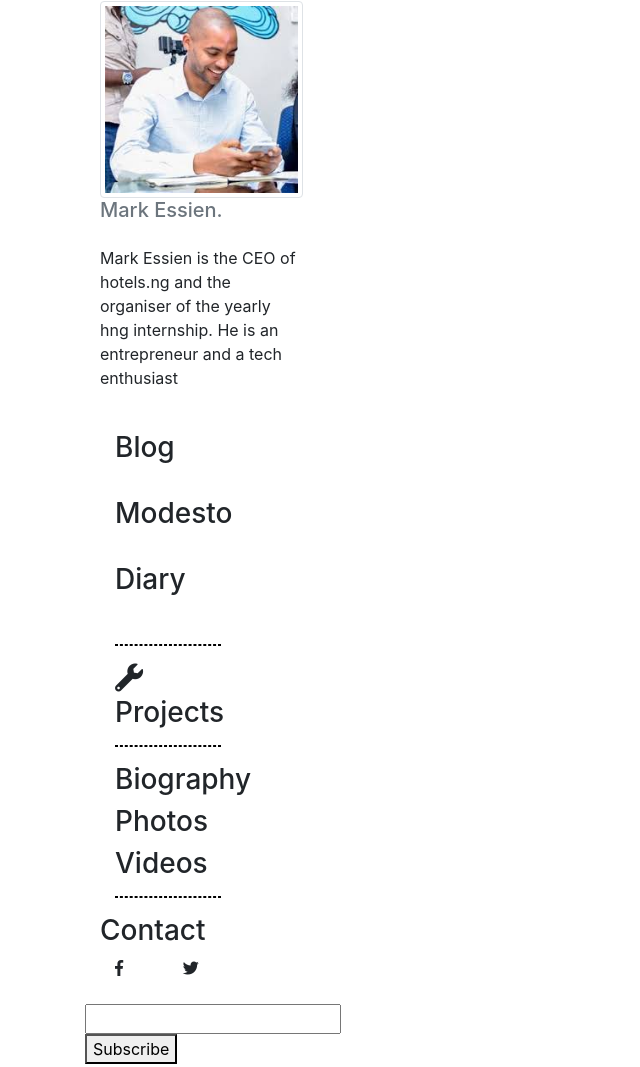
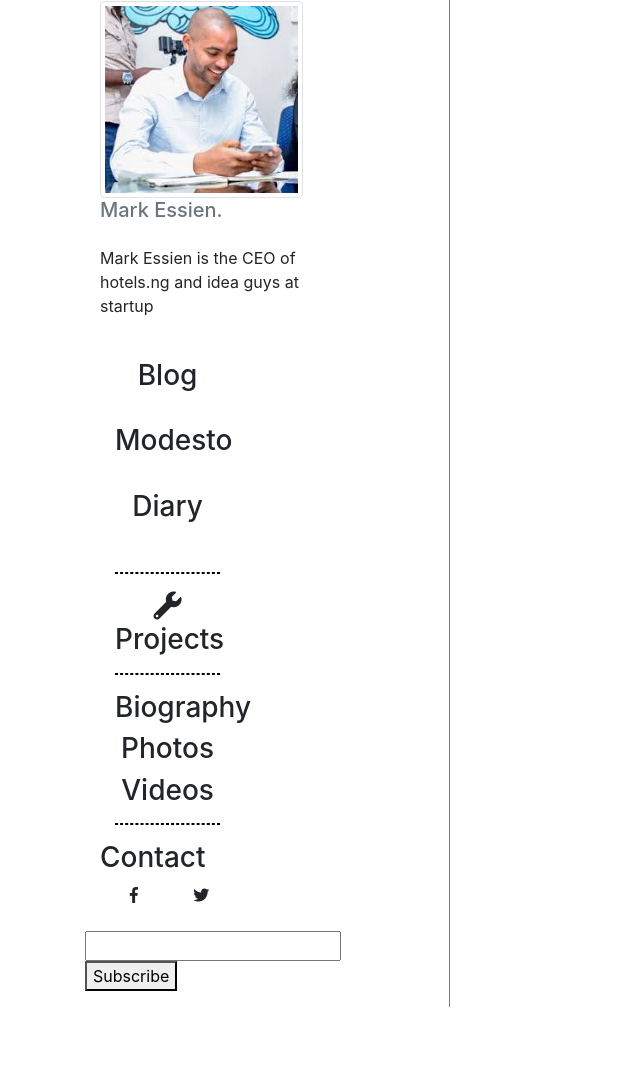
Before and after one commit to IDTitanium/hng-fe-test, a plain HTML site: page hng.html in a window 1280 px wide. Shown: the whole page, without its empty margins (0-640 px from the left). After the commit the page ends 1007 px from the top, so only its background shows below. Drawn offline with nearby package versions, Linux system fonts and the light colour scheme.

Commit message:
added sidebar

```diff
--- a/hng.html
+++ b/hng.html
@@ -9,31 +9,39 @@
   <title>Document</title>
 </head>
 <body>
-  <div class="container" style="text-align: centre;">
+  <style>
+#sidebar {
+    border-right: 1px solid gray;
+    height: 100%;
+}
+</style>
+
+  <!--Side Bar-->
+  <div class="container" style="text-align: centre;" >
     <div class="row">
-      <div class="col-sm-4">
+      <div class="col-sm-4" id="sidebar">
         <div class="col-sm-4"></div>
           <div class="col-sm-8">
             <figure class="figure">
             <img src="img/mark.jpg" alt="" class="img-thumbnail">
             <figcaption class="figure-caption"><h5>Mark Essien.</h5></figcaption>
             </figure>
-            <p>Mark Essien is the CEO of hotels.ng and the organiser of the yearly hng internship. He is an entrepreneur and a tech enthusiast</p>
+            <p>Mark Essien is the CEO of hotels.ng and idea guys at startup</p>
             <br>
             <div class="col-sm-4"></div>
-            <div class="col-sm-8">
+            <div class="col-sm-8" style="text-align: center">
               <h3>Blog</h3>
               <br>
               <h3>Modesto</h3>
               <br>
               <h3>Diary</h3>
               <br><hr style="border: 1px dashed black;">
-              <h3><i class="fas fa-wrench"></i> Projects</h3>
+              <h3><i class="fas fa-wrench"></i><span> Projects</span></h3>
               <hr style="border: 1px dashed black;">
               <h3>Biography</h3>
               <h3>Photos</h3>
               <h3>Videos</h3><hr style="border: 1px dashed black;">
-              <div class="row">
+              <div class="row" style="text-align: center">
                 <h3>Contact</h3>
                 <div class="col-sm-6">
                   <i class="fab fa-facebook-f"></i>
```
